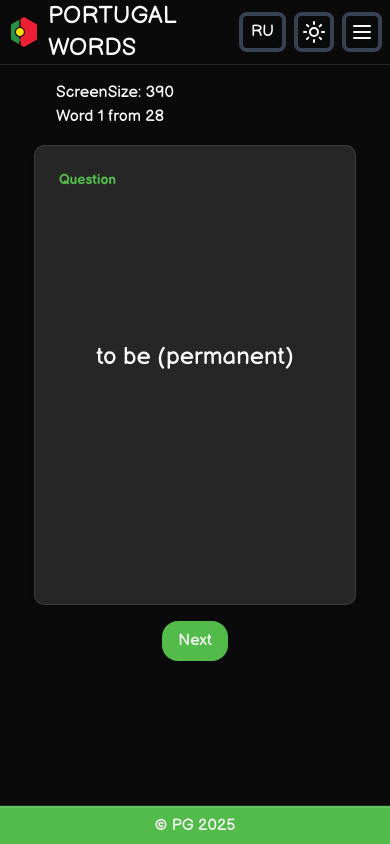
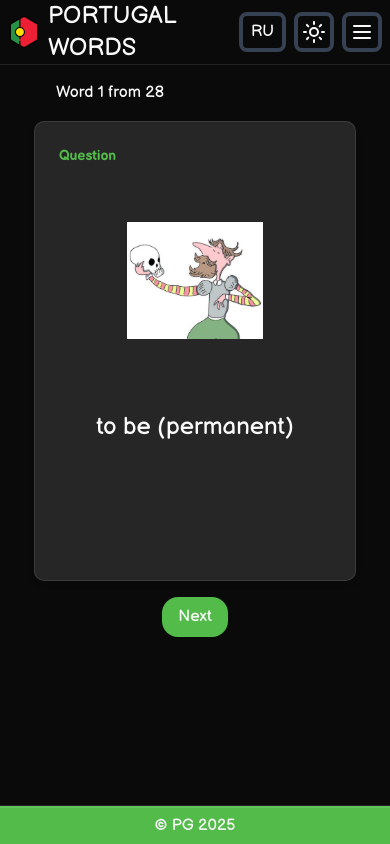
Before and after one commit to PavelGradusov/portugal-words, a React (Vite) app: page /cards/irregular in a window 390 px wide. Built offline with nearby package versions, Linux system fonts and the light colour scheme; a web font is replaced by a local one.

Commit message:
first images for irregular verbs

```diff
--- a/src/components/ui/flip-card.tsx
+++ b/src/components/ui/flip-card.tsx
@@ -1,14 +1,18 @@
 import useLanguage from "@/hooks/use-language";
 import { motion } from "framer-motion";
 import { useState } from "react";
-import { Card, CardContent, CardHeader, CardTitle } from "./card";
+import { Card, CardContent, CardFooter, CardHeader, CardTitle } from "./card";
 
 const FlipCard = ({
+  image,
   question,
   answer,
+  children,
 }: {
+  image: string;
   question: string;
   answer: string;
+  children?: React.ReactNode;
 }) => {
   const [isFlipped, setIsFlipped] = useState(false);
   const { lang } = useLanguage();
@@ -37,7 +41,10 @@ const FlipCard = ({
             </CardTitle>
             {/* <CardDescription>{question}</CardDescription> */}
           </CardHeader>
-          <CardContent className="flex items-center justify-center h-2/3 text-2xl ">
+          <CardContent className="flex flex-col gap-18 items-center justify-center h-2/3 text-2xl">
+            {image !== "" && (
+              <img src={image} alt="card image" width="50%"></img>
+            )}
             <p className="text-center">{question}</p>
           </CardContent>
         </Card>
@@ -52,12 +59,15 @@ const FlipCard = ({
               {lang === "EN" ? "Answer" : "Ответ"}
             </CardTitle>
           </CardHeader>
-          <CardContent className="flex items-center justify-center h-2/3 text-3xl">
+          <CardContent className="flex flex-col gap-8 sm:gap-18 items-center justify-center h-2/3 text-3xl">
+            {image !== "" && (
+              <img src={image} alt="card image" width="50%"></img>
+            )}
             <p className="text-center">{answer}</p>
           </CardContent>
-          {/* <CardFooter className="justify-center">
-            <p className="text-sm text-gray-200">Press to back</p>
-          </CardFooter> */}
+          {children && (
+            <CardFooter className="justify-center">{children}</CardFooter>
+          )}
         </Card>
       </motion.div>
     </div>
--- a/src/data/irregular-verbs.json
+++ b/src/data/irregular-verbs.json
@@ -11,7 +11,7 @@
       "we": "somos",
       "they": "são"
     },
-    "url": ""
+    "url": "/irregular-verbs/01-ser.png"
   },
   {
     "id": 2,
@@ -25,7 +25,7 @@
       "we": "estamos",
       "they": "estão"
     },
-    "url": ""
+    "url": "/irregular-verbs/02-estar.png"
   },
   {
     "id": 3,
--- /dev/null
+++ b/src/hooks/use-screen-size.tsx
@@ -0,0 +1,20 @@
+import { useEffect, useState } from "react";
+
+function UseScreenSize() {
+  const [screenSize, setScreenSize] = useState(window.innerWidth);
+
+  useEffect(() => {
+    const setFunc = () => {
+      setScreenSize(window.innerWidth);
+    };
+
+    window.addEventListener("resize", setFunc);
+    return () => {
+      window.removeEventListener("resize", setFunc);
+    };
+  }, []);
+
+  return { screenSize };
+}
+
+export default UseScreenSize;
--- a/src/pages/cards/irregular-verbs-cards-page.tsx
+++ b/src/pages/cards/irregular-verbs-cards-page.tsx
@@ -1,22 +1,25 @@
-import { useEffect, useState } from "react";
+import FlipCard from "@/components/ui/flip-card";
+import { Table, TableBody, TableCell, TableRow } from "@/components/ui/table";
+import useLanguage from "@/hooks/use-language";
+import { useState } from "react";
 import irregularVerbsSource from "../../data/irregular-verbs.json";
-import FlipCard from "@/components/ui/flip-card";
-import useLanguage from "@/hooks/use-language";
 
-type VerbType = {
+interface VerbForms {
+  i: string;
+  you: string;
+  heSheIt: string;
+  we: string;
+  they: string;
+}
+
+interface VerbType {
   id: number;
   verb: string;
   translation: string;
   translationRu: string;
-  verbForms: {
-    i: string;
-    you: string;
-    heSheIt: string;
-    we: string;
-    they: string;
-  };
+  verbForms: VerbForms;
   url: string;
-};
+}
 
 const irregularVerbs: VerbType[] = irregularVerbsSource;
 
@@ -25,27 +28,39 @@ function IrregularVerbsCardsPage() {
 
   const [currentWordId, setCurrentWordId] = useState(0);
 
-  /* DEBUG */
-  const [screenSize, setScreenSize] = useState(window.innerWidth);
-
-  useEffect(() => {
-    const setFunc = () => {
-      setScreenSize(window.innerWidth);
-    };
-
-    window.addEventListener("resize", setFunc);
-    return () => {
-      window.removeEventListener("resize", setFunc);
-    };
-  }, []);
-  /* end DEBUG*/
+  function createVerbForms(verbForm: VerbForms) {
+    return (
+      <Table>
+        <TableBody className="text-sm [@media(min-width:420px)]:text-xl text-muted">
+          <TableRow>
+            <TableCell className="text-right w-[50%] py-0">Eu:</TableCell>
+            <TableCell className="py-0">{verbForm.i}</TableCell>
+          </TableRow>
+          <TableRow>
+            <TableCell className="text-right py-0">Tu:</TableCell>
+            <TableCell className="py-0">{verbForm.you}</TableCell>
+          </TableRow>
+          <TableRow>
+            <TableCell className="text-right py-0">Ele/Ela/Você:</TableCell>
+            <TableCell className="py-0">{verbForm.heSheIt}</TableCell>
+          </TableRow>
+          <TableRow>
+            <TableCell className="text-right py-0">Nós:</TableCell>
+            <TableCell className="py-0">{verbForm.we}</TableCell>
+          </TableRow>
+          <TableRow>
+            <TableCell className="text-right py-0">Eles/Elas/Vocês:</TableCell>
+            <TableCell className="py-0">{verbForm.they}</TableCell>
+          </TableRow>
+        </TableBody>
+      </Table>
+    );
+  }
 
   return (
     <>
       <div className="flex justify-start items-center h-full">
         <div className="h-[100%] w-full">
-          {/* DEBUG */}
-          <div className="ml-10">ScreenSize: {screenSize}</div>
           <div className="ml-10">
             {lang === "EN" ? "Word " : "Слово "}
             {currentWordId + 1}
@@ -54,6 +69,7 @@ function IrregularVerbsCardsPage() {
           </div>
           <div className="w-[90%] mx-auto">
             <FlipCard
+              image={irregularVerbs[currentWordId].url}
               key={irregularVerbs[currentWordId].id}
               question={
                 lang === "EN"
@@ -61,6 +77,9 @@ function IrregularVerbsCardsPage() {
                   : irregularVerbs[currentWordId].translationRu
               }
               answer={irregularVerbs[currentWordId].verb}
+              children={createVerbForms(
+                irregularVerbs[currentWordId].verbForms
+              )}
             />
           </div>
           <button
--- a/src/pages/hello-page.tsx
+++ b/src/pages/hello-page.tsx
@@ -1,7 +1,11 @@
 import useLanguage from "@/hooks/use-language";
+import UseScreenSize from "@/hooks/use-screen-size";
 
 function HelloPage() {
   const { lang } = useLanguage();
+
+  const { screenSize } = UseScreenSize();
+  console.log("Screen size: " + screenSize);
 
   return (
     <>
```
Also changed, not shown: public/irregular-verbs/01-ser.png (added), public/irregular-verbs/02-estar.png (added).
